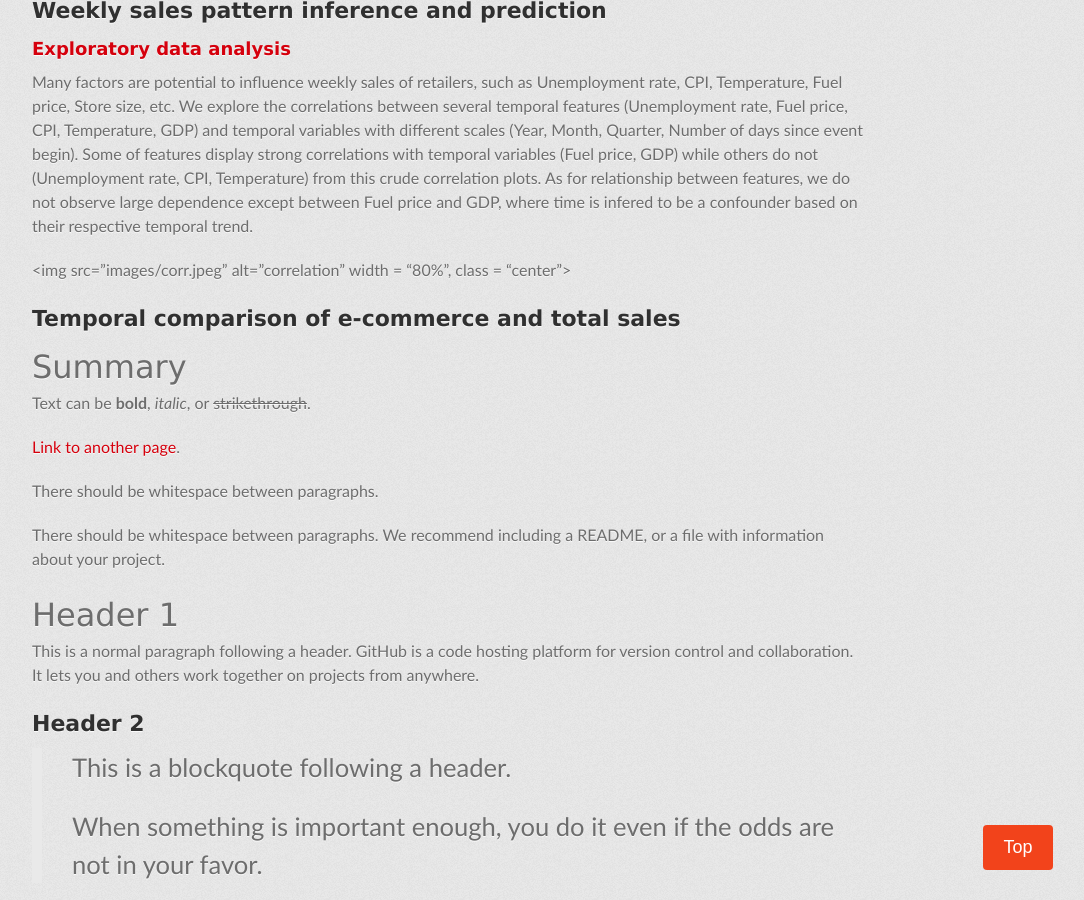
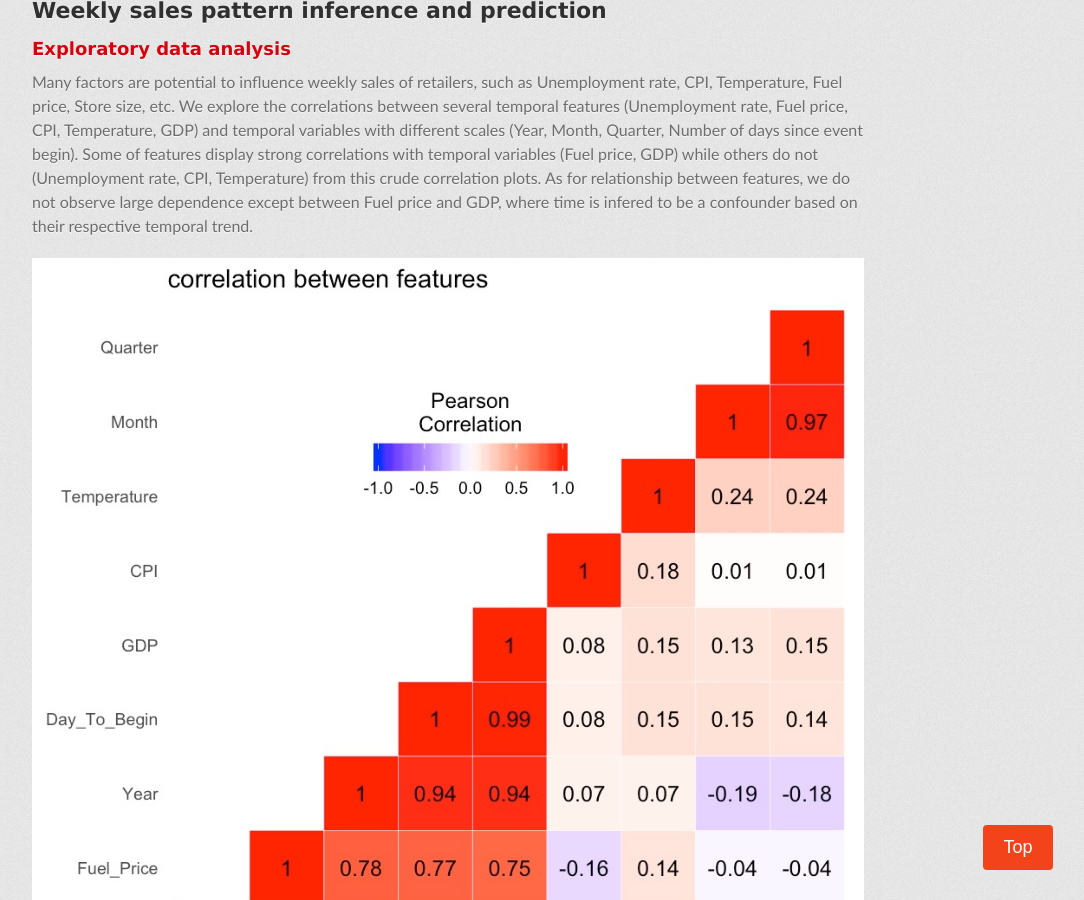
Before and after one commit to churchillcui/ads_retail, a Jekyll site: the page built from index.md, in a window 1280 px wide and 900 px high, scrolled down 2311 px. Shown: the whole window, without its empty margins (192-1276 px from the left). Built offline with Jekyll 4.4.1, drawn with Linux system fonts in a browser that asks for light colours; some web fonts are replaced.

Commit message:
Update index.md

```diff
--- a/index.md
+++ b/index.md
@@ -52,7 +52,7 @@ In the second subproject, we modelled the temporal trend differences between e-c
 
 Many factors are potential to influence weekly sales of retailers, such as Unemployment rate, CPI, Temperature, Fuel price, Store size, etc. We explore the correlations between several temporal features (Unemployment rate, Fuel price, CPI, Temperature, GDP) and temporal variables with different scales (Year, Month, Quarter, Number of days since event begin). Some of features display strong correlations with temporal variables (Fuel price, GDP) while others do not (Unemployment rate, CPI, Temperature) from this crude correlation plots. As for relationship between features, we do not observe large dependence except between Fuel price and GDP, where time is infered to be a confounder based on their respective temporal trend.
 
-<img src="images/corr.jpeg" alt="correlation" width = "80%", class = "center">
+<img src="images/corr.jpeg" alt="correlation" class = "center">
 
 ## Temporal comparison of e-commerce and total sales
 
```
